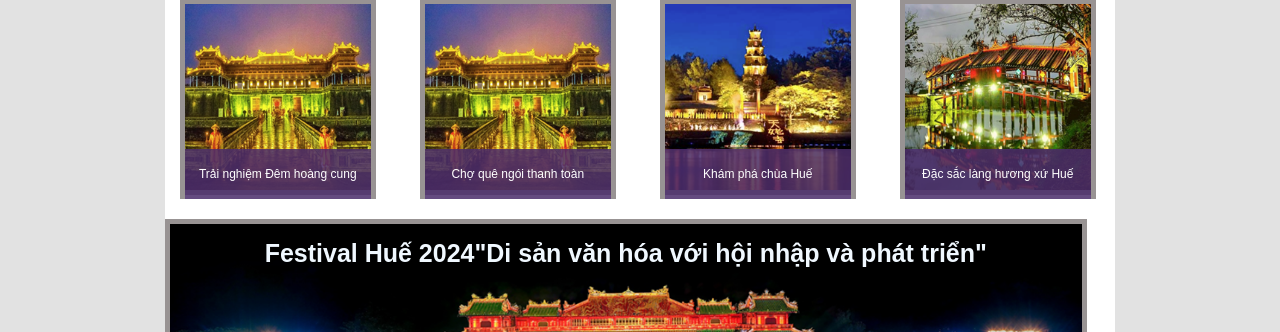
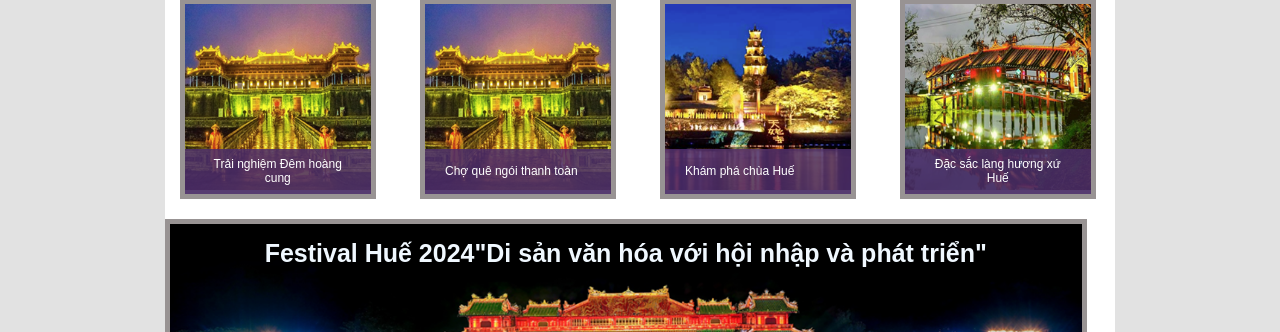
Before and after one commit to maiha09/maiha099, a plain HTML site: page index.html in a window 1280 px wide. Shown: the part 620-952 px from the top of the page. Drawn offline with Linux system fonts and the light colour scheme.

Commit message:
init project

```diff
--- a/css/site.css
+++ b/css/site.css
@@ -123,17 +123,16 @@ grid-template-rows: repeat(3,1fr);
 }
 .background{
     color: white;
-  padding: 8px;
+  padding: 20px;
   text-align: center;
   font-size: 12px;
      display: flex;
     align-items: center;
-    justify-content: center;
     position: absolute;
-    bottom: 0;
-    left: 0;
+     bottom: 0;
     height: 50px;
     width: 85%;
+     border-bottom: 5px solid rgb(152, 147, 147);
     border-left: 5px solid rgb(152, 147, 147);
     border-right: 5px solid rgb(152, 147, 147);
     background: rgba(75, 44, 106, 0.85);
```
